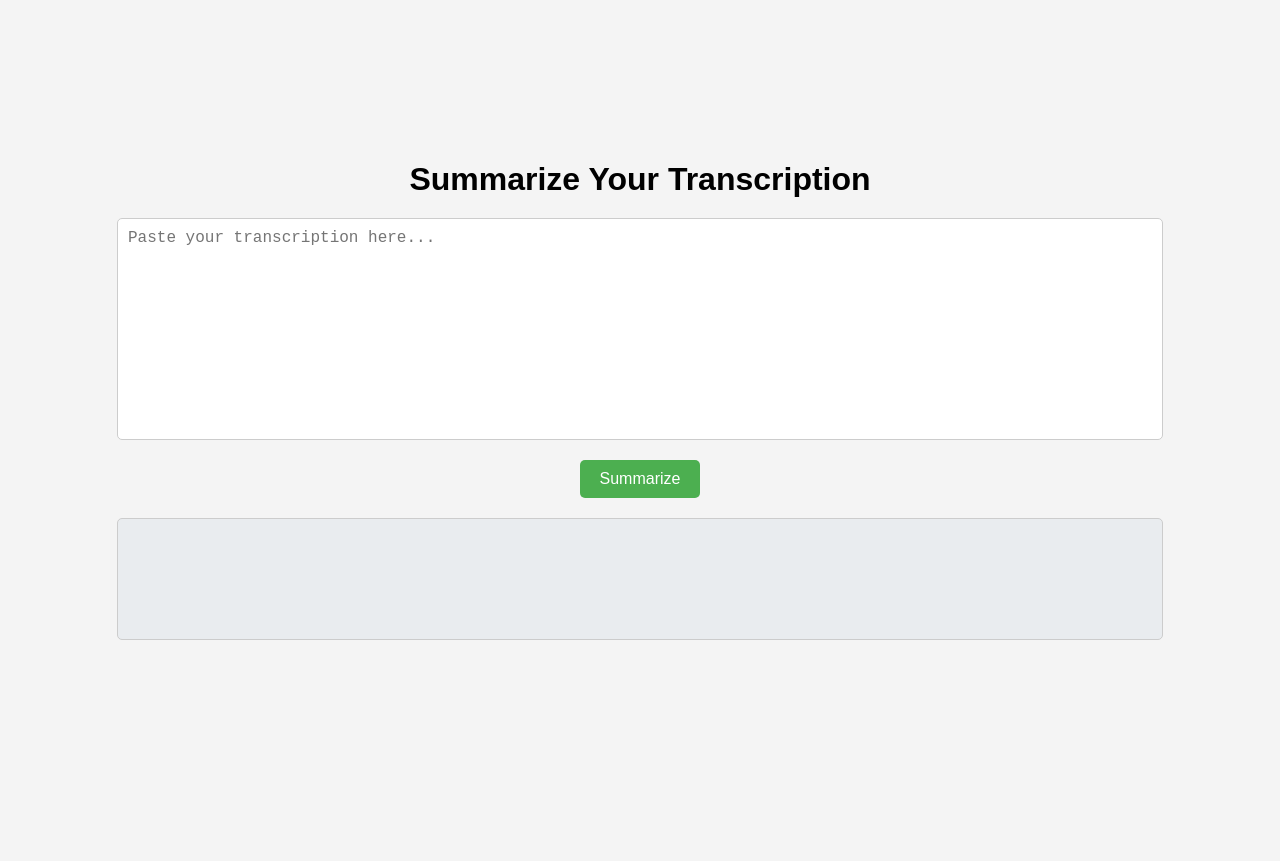
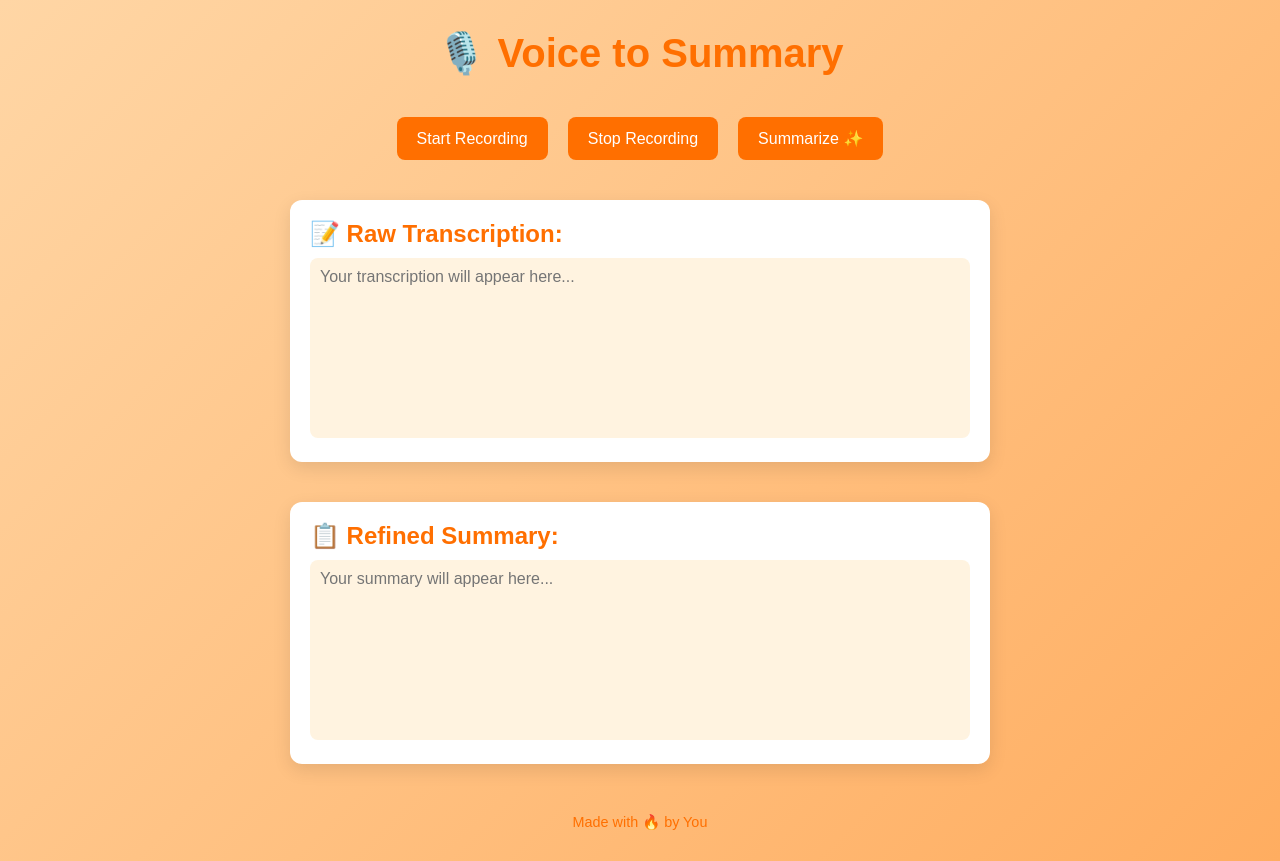
Before and after one commit to Ritika2001-tech/Transcription-and-Summarization-, a plain HTML site: page index.html in a window 1280 px wide. Before the commit the page ends 800 px from the top, so only its background shows below. Drawn offline with Linux system fonts and the light colour scheme.

Commit message:
updated app.py and updated index.html

```diff
--- a/index.html
+++ b/index.html
@@ -2,106 +2,187 @@
 <html lang="en">
 <head>
     <meta charset="UTF-8">
-    <meta name="viewport" content="width=device-width, initial-scale=1.0">
-    <title>Transcription Summarizer</title>
+    <title>Voice to Summary 🔥</title>
     <style>
-        body {
-            font-family: Arial, sans-serif;
+        * {
             margin: 0;
             padding: 0;
+            box-sizing: border-box;
+            font-family: 'Poppins', sans-serif;
+        }
+
+        body {
+            background: linear-gradient(135deg, #ffd6a5, #ffad60);
+            min-height: 100vh;
             display: flex;
             flex-direction: column;
             align-items: center;
+            padding: 30px 20px;
+        }
+
+        h1 {
+            color: #ff6f00;
+            margin-bottom: 20px;
+            font-size: 2.5rem;
+            position: relative;
+        }
+
+        .recording-indicator {
+            position: absolute;
+            top: -10px;
+            right: -40px;
+            width: 15px;
+            height: 15px;
+            background-color: red;
+            border-radius: 50%;
+            animation: blink 1s infinite;
+            display: none;
+        }
+
+        @keyframes blink {
+            0% { opacity: 1; }
+            50% { opacity: 0; }
+            100% { opacity: 1; }
+        }
+
+        .button-group {
+            margin: 20px 0;
+            display: flex;
+            gap: 20px;
+            flex-wrap: wrap;
             justify-content: center;
-            min-height: 100vh;
-            background-color: #f4f4f4;
         }
-        h1 {
-            margin-bottom: 20px;
-        }
-        textarea {
-            width: 80%;
-            height: 200px;
-            padding: 10px;
-            font-size: 16px;
-            border-radius: 5px;
-            border: 1px solid #ccc;
-            margin-bottom: 20px;
-            resize: none;
-        }
+
         button {
-            padding: 10px 20px;
-            background-color: #4CAF50;
+            padding: 12px 20px;
+            font-size: 1rem;
+            background-color: #ff6f00;
             color: white;
             border: none;
-            border-radius: 5px;
-            font-size: 16px;
+            border-radius: 8px;
             cursor: pointer;
+            transition: background-color 0.3s, transform 0.2s;
         }
+
         button:hover {
-            background-color: #45a049;
+            background-color: #e65100;
+            transform: scale(1.05);
         }
-        #summary {
-            width: 80%;
-            margin-top: 20px;
+
+        .card {
+            background: white;
+            width: 100%;
+            max-width: 700px;
+            margin: 20px 0;
+            padding: 20px;
+            border-radius: 12px;
+            box-shadow: 0px 6px 18px rgba(0, 0, 0, 0.1);
+        }
+
+        .card h2 {
+            margin-bottom: 10px;
+            color: #ff6f00;
+        }
+
+        textarea {
+            width: 100%;
+            height: 180px;
+            border: none;
+            resize: none;
+            font-size: 1rem;
+            outline: none;
+            background-color: #fff3e0;
+            border-radius: 8px;
             padding: 10px;
-            border-radius: 5px;
-            border: 1px solid #ccc;
-            min-height: 100px;
-            background-color: #e9ecef;
-            white-space: pre-wrap;
         }
-        .error {
-            color: red;
-            font-size: 18px;
-            margin-top: 20px;
+
+        footer {
+            margin-top: 30px;
+            color: #ff6f00;
+            font-size: 0.9rem;
         }
     </style>
 </head>
 <body>
-    <h1>Summarize Your Transcription</h1>
-    <textarea id="textInput" placeholder="Paste your transcription here..."></textarea>
-    <button onclick="summarizeText()">Summarize</button>
-    <div id="summary"></div>
-    <div class="error" id="error"></div>
+    <h1>
+        🎙️ Voice to Summary
+        <div id="recordingIndicator" class="recording-indicator"></div>
+    </h1>
+
+    <div class="button-group">
+        <button id="startRecord">Start Recording</button>
+        <button id="stopRecord">Stop Recording</button>
+        <button id="summarize">Summarize ✨</button>
+    </div>
+
+    <div class="card">
+        <h2>📝 Raw Transcription:</h2>
+        <textarea id="transcription" placeholder="Your transcription will appear here..." readonly></textarea>
+    </div>
+
+    <div class="card">
+        <h2>📋 Refined Summary:</h2>
+        <textarea id="summary" placeholder="Your summary will appear here..." readonly></textarea>
+    </div>
+
+    <footer>Made with 🔥 by You</footer>
 
     <script>
-        async function summarizeText() {
-            const textInput = document.getElementById("textInput").value;
-            const errorDiv = document.getElementById("error");
-            const summaryDiv = document.getElementById("summary");
+        let recognition;
+        const transcriptionBox = document.getElementById('transcription');
+        const summaryBox = document.getElementById('summary');
+        const startBtn = document.getElementById('startRecord');
+        const stopBtn = document.getElementById('stopRecord');
+        const summarizeBtn = document.getElementById('summarize');
+        const recordingIndicator = document.getElementById('recordingIndicator');
 
-            // Clear previous content
-            errorDiv.textContent = "";
-            summaryDiv.textContent = "";
+        startBtn.onclick = () => {
+            recognition = new (window.SpeechRecognition || window.webkitSpeechRecognition)();
+            recognition.continuous = true;
+            recognition.interimResults = true;
+            recognition.lang = 'en-US';
 
-            if (!textInput) {
-                errorDiv.textContent = "Please enter some text to summarize.";
+            recognition.onresult = (event) => {
+                let transcript = '';
+                for (const result of event.results) {
+                    transcript += result[0].transcript;
+                }
+                transcriptionBox.value = transcript.trim();
+            };
+
+            recognition.start();
+            recordingIndicator.style.display = 'block'; // Show recording indicator
+        };
+
+        stopBtn.onclick = () => {
+            if (recognition) recognition.stop();
+            recordingIndicator.style.display = 'none'; // Hide recording indicator
+        };
+
+        summarizeBtn.onclick = async () => {
+            if (!transcriptionBox.value.trim()) {
+                alert('Please record something first!');
                 return;
             }
 
             try {
-                const response = await fetch('https://transcription-and-summarization-backend.onrender.com/summarize', {
+                const response = await fetch('http://127.0.0.1:8000/summarize', {
                     method: 'POST',
-                    headers: {
-                        'Content-Type': 'application/json',
-                    },
-                    body: JSON.stringify({ text: textInput }),
+                    headers: {'Content-Type': 'application/json'},
+                    body: JSON.stringify({ text: transcriptionBox.value })
                 });
 
-                const data = await response.json();
-
-                if (data.summary) {
-                    summaryDiv.textContent = data.summary;
-                } else {
-                    errorDiv.textContent = "Failed to summarize. Please try again.";
+                if (!response.ok) {
+                    throw new Error('Failed to summarize.');
                 }
 
+                const data = await response.json();
+                summaryBox.value = data.summary;
             } catch (error) {
-                errorDiv.textContent = "An error occurred. Please check your internet connection or try again later.";
-                console.error(error);
+                console.error('Error:', error);
+                alert('Failed to summarize. Is your server running?');
             }
-        }
+        };
     </script>
 </body>
 </html>
```
Also changed, not shown: 1 other file.
